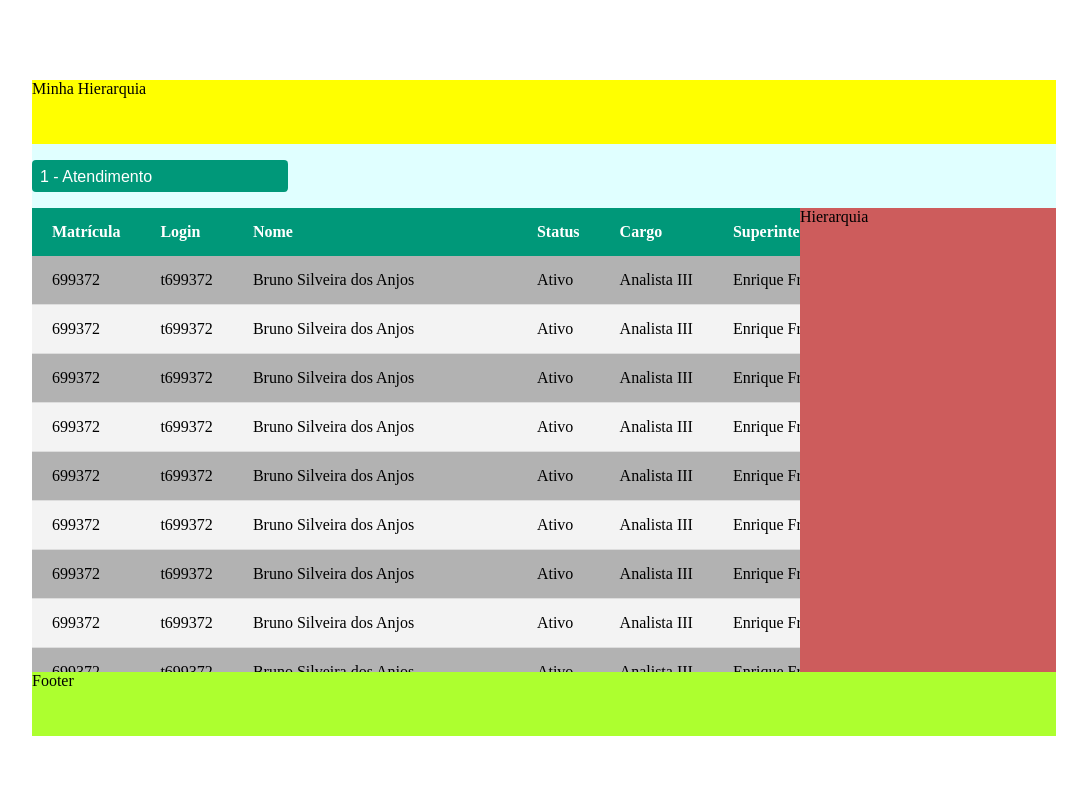
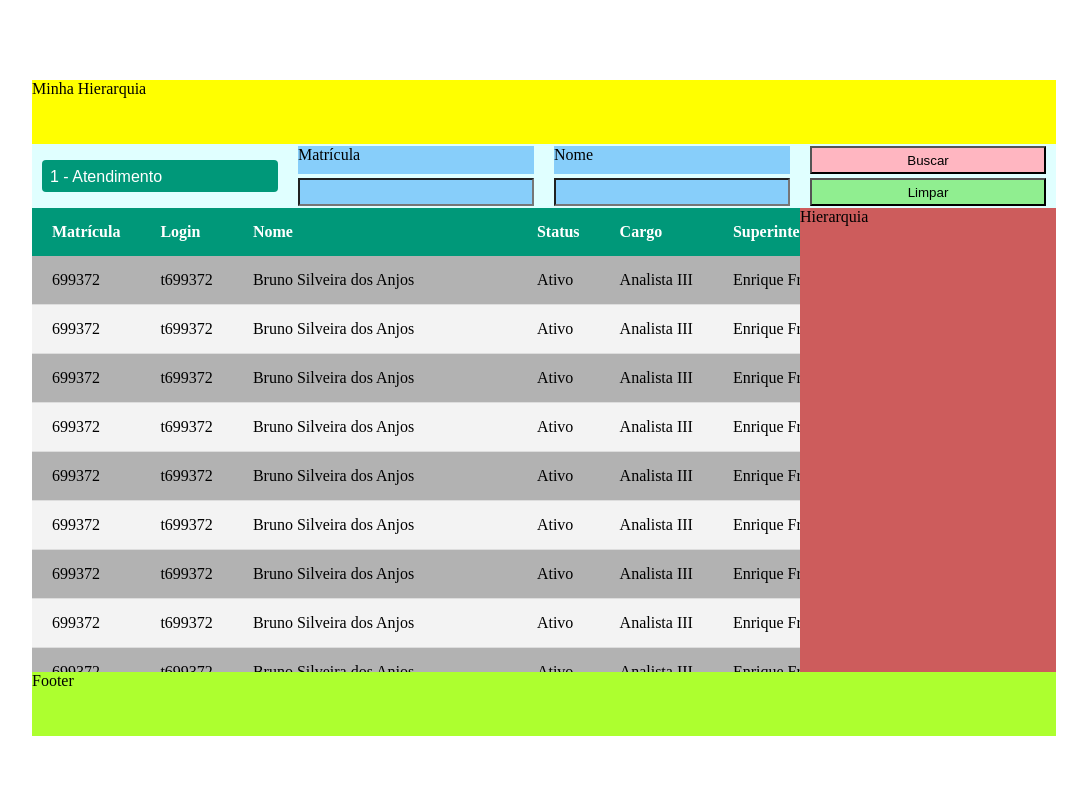
Before and after one commit to brunosilveiradosanjos/css, a plain HTML site: page form/index.html in a window 1280 px wide. Shown: the whole page, without its empty margins (96-1183 px from the left). Drawn offline with Linux system fonts and the light colour scheme.

Commit message:
Filter ok

```diff
--- a/form/index.html
+++ b/form/index.html
@@ -23,6 +23,15 @@
                         <option value="3">3 - Mídias Digitais</option>
                     </select>
                 </div>
+
+                <label class="labMat">Matrícula</label>
+                <input class="inpMat"></input>
+
+                <label class="labName">Nome</label>
+                <input class="inpName"></input>
+
+                <button class="search">Buscar</button>
+                <button class="clear">Limpar</button>
 
             </div>
             <div class="content">
--- a/form/styles.css
+++ b/form/styles.css
@@ -51,14 +51,55 @@
     /* background-color:darkslateblue; */
     grid-template-columns: 1fr 1fr 1fr 1fr;
     grid-template-rows: 1fr 1fr;
-    grid-template-areas:    "both up up up"
-                            "both down down down ";
+    grid-template-areas:    "both labMat labName search"
+                            "both inpMat inpName clear";
                             /* position: relative;
                             font-family: Arial; */
 
 }
 
+.filter .labMat {
+    margin: 0 10px;
+    background:lightskyblue;
+    grid-area: labMat;
+    margin: 2px 10px;
+}
+
+.filter .inpMat {
+    background:lightskyblue;
+    grid-area: inpMat;
+    margin: 2px 10px;
+}
+
+.filter .labName {
+    margin: 0 10px;
+    background:lightskyblue;
+    grid-area: labName;
+    margin: 2px 10px;
+}
+
+.filter .inpName {
+    background:lightskyblue;
+    grid-area: inpName;
+    margin: 2px 10px;
+}
+
+.filter .search{
+    background:lightpink;
+    grid-area: search;
+    margin: 2px 10px;
+
+}
+
+.filter .clear{
+    background:lightgreen;
+    grid-area: clear;
+    margin: 2px 10px;
+
+}
+
 .filter .select{
+    margin: 0 10px;
     grid-area: both;
     display: flex;
     flex-direction: row;
```
